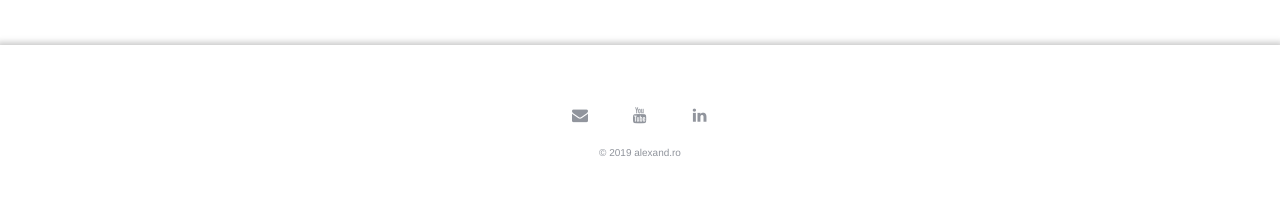
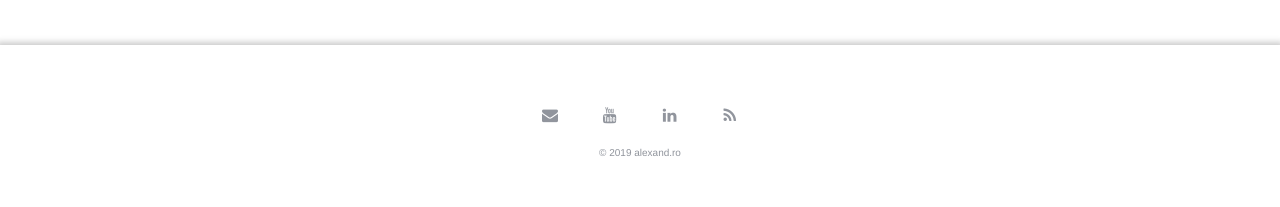
Before and after one commit to alexand-ro/alexand-ro.github.io, a Jekyll site: the page built from jurnalul-unui-olimpic.html, in a window 1280 px wide. Shown: the part 2885-3092 px from the top of the page. Built offline with Jekyll 4.4.1, drawn with Linux system fonts in a browser that asks for light colours.

Commit message:
Added rss button

```diff
--- a/_includes/footer.html
+++ b/_includes/footer.html
@@ -3,6 +3,7 @@
         <a class="btn email" href="mailto:hello@alexand.ro"><i class="fa fa-envelope"></i></a>
         <a class="btn youtube" href="https://youtube.com/channel/UCQQwkvM9vQ6AEl1CfnEtdrQ"><i class="fa fa-youtube"></i></a>
         <a class="btn linkedin" href="https://www.linkedin.com/in/alexpetrache/"><i class="fa fa-linkedin"></i></a>
+        <a class="btn rss" href="http://feeds.feedburner.com/AlexPetrache"><i class="fa fa-rss"></i></a>
     </div>
     <a class="copyright" href="/">© 2019 alexand.ro</a>
 </div>
--- a/_sass/main.scss
+++ b/_sass/main.scss
@@ -422,23 +422,14 @@ blockquote::after {
 .social-btns .btn.email:before {
     background-color: blue;
 }
-.social-btns .btn.facebook:before {
-  background-color: #3b5998;
-}
-.social-btns .btn.twitter:before {
-  background-color: #3cf;
-}
 .social-btns .btn.youtube:before {
   background-color: #dc4a38;
-}
-.social-btns .btn.instagram:before {
-  background-color: #C13584;
 }
 .social-btns .btn.linkedin:before {
   background-color: #00aff0;
 }
-.social-btns .btn.github:before {
-  background-color: #000;
+.social-btns .btn.rss:before {
+    background-color: #EE802F;
 }
 .social-btns .btn:focus:before,
 .social-btns .btn:hover:before {
```
